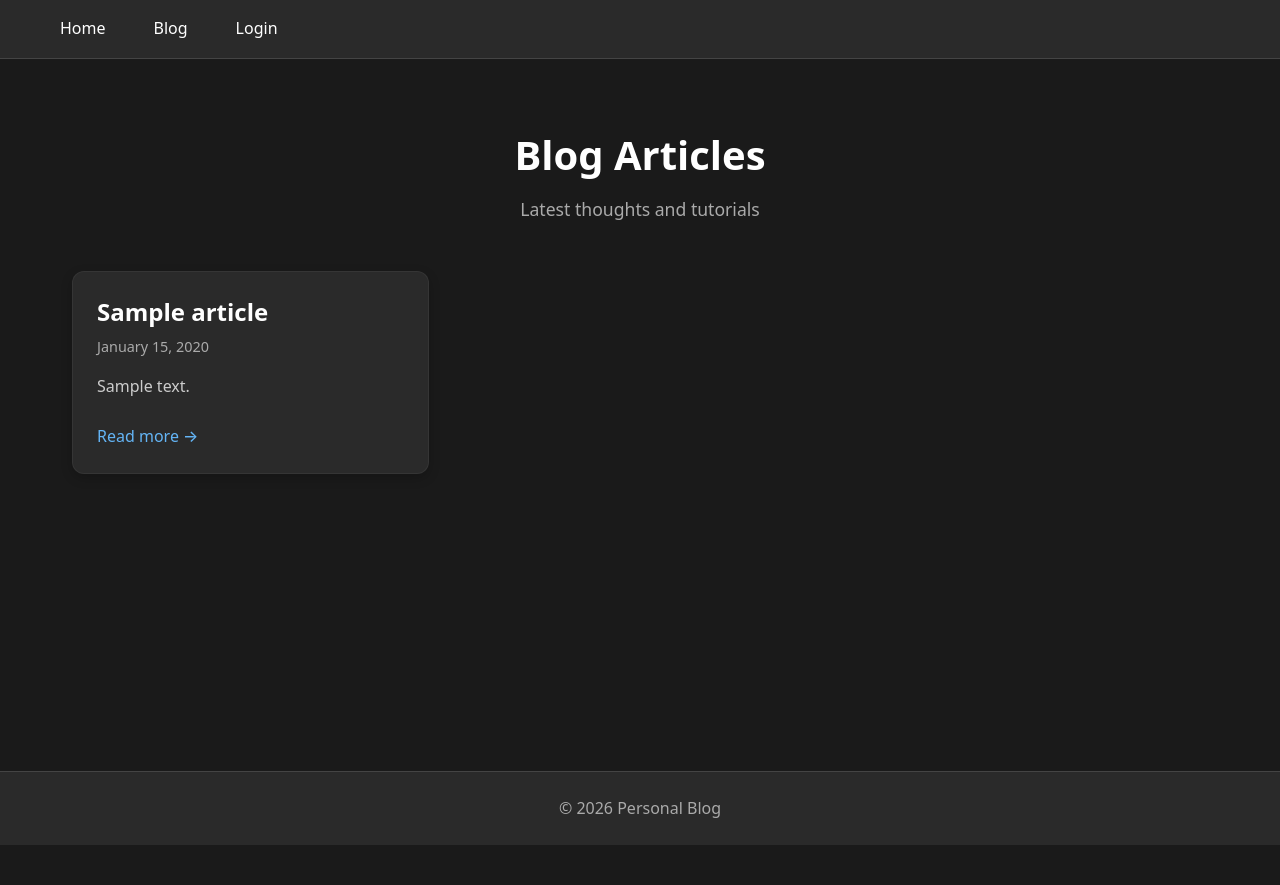
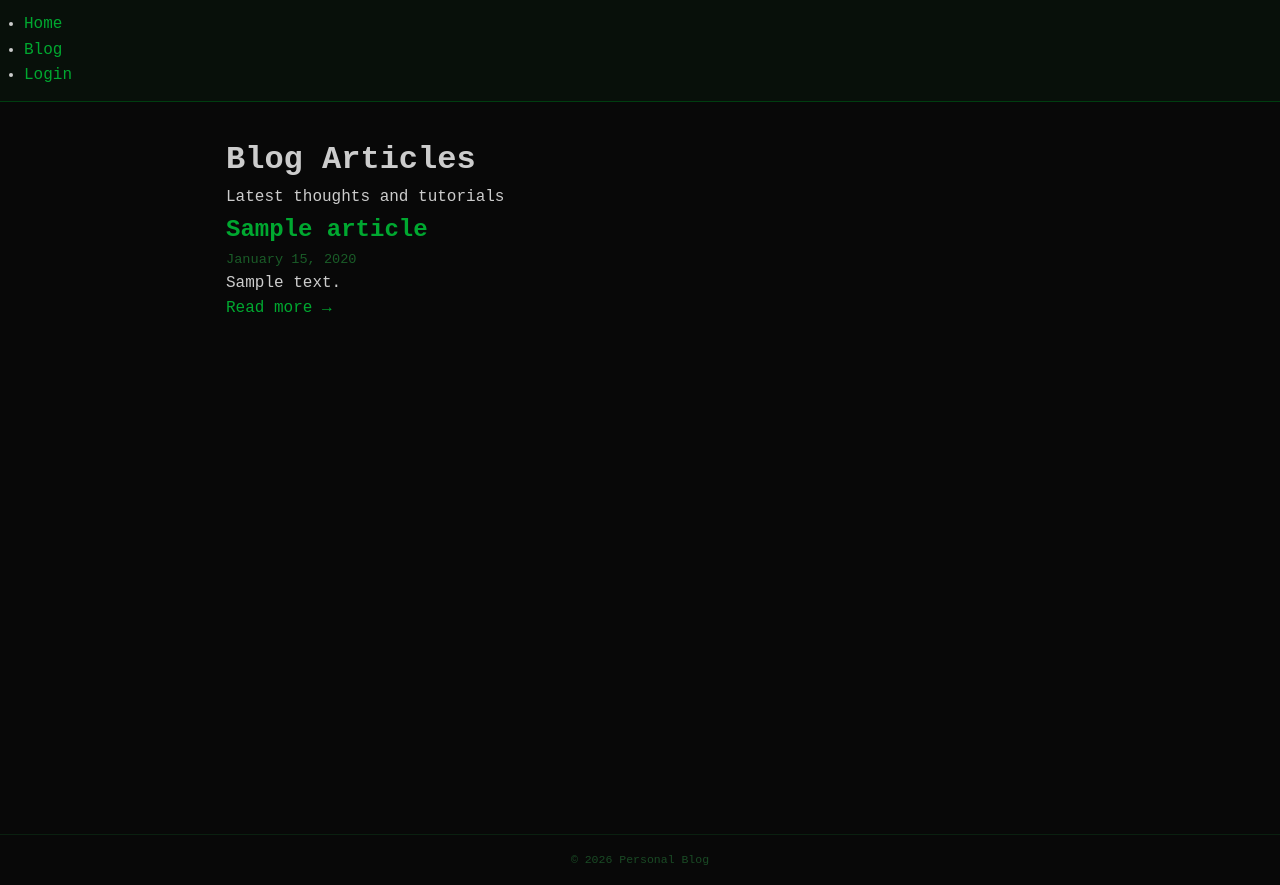
Before and after one commit to MarkeNoBoluo/Website, a Flask app: page /blog/ in a window 1280 px wide. Before the commit the page ends 845 px from the top, so only its background shows below. Run offline with Flask 3, Linux system fonts and the light colour scheme; tables that the repository leaves empty hold one stand-in row (values such as "Sample post"); parts of the project's set-up code (start-up, migrations or seed data) failed here and were passed over.

Commit message:
feat: rewrite style.css with terminal theme variables and component styles

```diff
--- a/static/css/style.css
+++ b/static/css/style.css
@@ -1,499 +1,473 @@
-/* Dark theme CSS for personal blog
- * Background: #1a1a1a (dark gray)
- * Text: #ffffff (white)
- * Links: #64b5f6 (blue)
- * System font stack
- * WCAG AA compliant contrast ratios
+/* Terminal theme — public blog pages
+ * Lightweight terminal aesthetic (no CRT effects — those are home.css only)
+ * Primary: #00ff41 green / #ffb300 amber on #080808 near-black
  */
 
-/* ===== GLOBAL STYLES ===== */
+/* ── Variables ── */
 :root {
-    --bg-primary: #1a1a1a;
-    --bg-secondary: #2a2a2a;
-    --bg-tertiary: #333;
-    --text-primary: #ffffff;
-    --text-secondary: #cccccc;
-    --text-muted: #aaaaaa;
-    --accent-primary: #64b5f6;
-    --accent-hover: #42a5f5;
-    --border-color: #444;
-    --shadow-light: rgba(0, 0, 0, 0.2);
-    --shadow-medium: rgba(0, 0, 0, 0.3);
-    --radius-sm: 4px;
-    --radius-md: 8px;
-    --radius-lg: 12px;
+  --bg:            #080808;
+  --bg2:           #0d0d0d;
+  --green:         #00ff41;
+  --green-dim:     #00c832;
+  --green-faint:   #003d10;
+  --green-bg:      rgba(0,255,65,0.03);
+  --amber:         #ffb300;
+  --red:           #ff2244;
+  --nav-link:      #00a830;
+  --comment:       #2a6e3e;
+  --divider:       #1a4a25;
+  --text-body:     #cccccc;
+  --text-dim:      #1a5c28;
 }
 
-* {
-    box-sizing: border-box;
-    margin: 0;
-    padding: 0;
+/* ── Reset ── */
+*, *::before, *::after { margin: 0; padding: 0; box-sizing: border-box; }
+
+html { font-size: 16px; scroll-behavior: smooth; }
+
+/* ── Base ── */
+body {
+  font-family: 'Share Tech Mono', 'Courier New', monospace;
+  background: var(--bg);
+  color: var(--text-body);
+  line-height: 1.6;
+  min-height: 100vh;
 }
 
-html {
-    font-size: 16px;
-    scroll-behavior: smooth;
+a { color: var(--nav-link); text-decoration: none; }
+a:hover { color: var(--green); }
+
+/* ── Layout ── */
+main {
+  max-width: 860px;
+  margin: 0 auto;
+  padding: 2rem 1rem;
+  min-height: calc(100vh - 100px);
 }
 
-body {
-    font-family: system-ui, -apple-system, BlinkMacSystemFont, 'Segoe UI', Roboto, 'Helvetica Neue', Arial, sans-serif;
-    background-color: #1a1a1a;
-    background-color: var(--bg-primary);
-    color: var(--text-primary);
-    line-height: 1.6;
-    min-height: 100vh;
-    margin: 0;
-    padding: 0;
+/* ── Navigation ── */
+nav {
+  background: var(--green-bg);
+  border-bottom: 1px solid var(--green-faint);
+  padding: 0.75rem 1.5rem;
+  display: flex;
+  align-items: center;
+  justify-content: space-between;
+  flex-wrap: wrap;
+  gap: 0.5rem;
 }
 
-a {
-    color: var(--accent-primary);
+.nav-logo {
+  font-family: 'VT323', 'Courier New', monospace;
+  font-size: 1.4rem;
+  color: var(--green);
+  text-shadow: 0 0 8px var(--green);
   text-decoration: none;
-    transition: color 0.2s ease;
 }
 
-a:hover {
-    color: var(--accent-hover);
-}
-
-/* ===== LAYOUT COMPONENTS ===== */
-main {
-    max-width: 1200px;
-    margin: 0 auto;
-    padding: 1rem;
-    min-height: calc(100vh - 120px);
-}
-
-/* Navigation */
-nav {
-    background-color: var(--bg-secondary);
-    padding: 1rem;
-    border-bottom: 1px solid var(--border-color);
-}
-
-nav ul {
+.nav-links {
   display: flex;
   list-style: none;
-    gap: 1.5rem;
-    justify-content: center;
+  gap: 0.25rem;
+  align-items: center;
   flex-wrap: wrap;
 }
 
-nav a {
-    color: var(--text-primary);
+.nav-links li a,
+.nav-links li span {
+  color: var(--nav-link);
   text-decoration: none;
-    font-weight: 500;
-    padding: 0.5rem 0.75rem;
-    border-radius: var(--radius-sm);
-    transition: background-color 0.2s ease;
+  padding: 0.3rem 0.5rem;
+  font-size: 0.9rem;
+  position: relative;
+  transition: color 0.15s;
 }
 
-nav a:hover {
-    background-color: rgba(255, 255, 255, 0.1);
-    color: var(--accent-primary);
+.nav-links li a:hover { color: var(--green); }
+
+.nav-links li a::before {
+  content: '> ';
+  color: var(--amber);
+  opacity: 0;
+  transition: opacity 0.15s;
 }
 
-nav span {
-    color: var(--text-muted);
-    padding: 0.5rem 0.75rem;
+.nav-links li a:hover::before { opacity: 1; }
+
+.nav-user {
+  color: var(--amber);
+  padding: 0.3rem 0.5rem;
+  font-size: 0.9rem;
 }
 
-/* Footer */
+/* ── Footer ── */
 footer {
-    background-color: var(--bg-secondary);
-    padding: 1.5rem;
+  border-top: 1px solid #0a2010;
+  padding: 1rem 1.5rem;
   text-align: center;
-    border-top: 1px solid var(--border-color);
-    color: var(--text-muted);
+  font-size: 0.72rem;
+  color: var(--divider);
   margin-top: 2rem;
 }
 
-/* Flash messages */
+/* ── Flash messages ── */
 .flash-messages {
-    max-width: 800px;
-    margin: 1rem auto;
+  max-width: 860px;
+  margin: 1rem auto 0;
+  padding: 0 1rem;
 }
 
 .flash {
-    padding: 1rem;
-    border-radius: var(--radius-md);
+  border-left: 2px solid var(--green-dim);
+  background: rgba(0, 200, 50, 0.05);
+  color: var(--green-dim);
+  padding: 0.6rem 1rem;
   margin-bottom: 0.5rem;
-    border-left: 4px solid var(--accent-primary);
-    background-color: var(--bg-secondary);
+  font-size: 0.82rem;
 }
 
 .flash.success {
-    border-left-color: #4caf50;
+  border-left-color: var(--green);
+  background: rgba(0, 255, 65, 0.05);
+  color: var(--green);
 }
 
 .flash.error {
-    border-left-color: #f44336;
+  border-left-color: var(--red);
+  background: rgba(255, 34, 68, 0.05);
+  color: var(--red);
 }
 
 .flash.warning {
-    border-left-color: #ff9800;
+  border-left-color: var(--amber);
+  background: rgba(255, 179, 0, 0.05);
+  color: var(--amber);
 }
 
-/* ===== BLOG COMPONENTS ===== */
-/* Blog header */
-.blog-header {
-    text-align: center;
-    margin: 2rem 0 3rem;
-    padding: 0 1rem;
+/* ── Section header ── */
+.t-section-header {
+  font-family: 'VT323', 'Courier New', monospace;
+  font-size: 1.3rem;
+  color: var(--amber);
+  margin-bottom: 1.5rem;
+  padding-bottom: 0.4rem;
+  position: relative;
 }
 
-.blog-header h1 {
-    font-size: 2.5rem;
-    margin-bottom: 0.5rem;
-    color: var(--text-primary);
+.t-section-header::after {
+  content: '';
+  display: block;
+  height: 1px;
+  margin-top: 0.4rem;
+  background: linear-gradient(to right, var(--green-faint), transparent);
 }
 
-.blog-header .subtitle {
-    color: var(--text-muted);
-    font-size: 1.1rem;
-}
-
-/* Articles grid */
-.articles-grid {
-    display: grid;
-    grid-template-columns: 1fr;
-    gap: 2rem;
-    margin: 2rem 0;
-}
-
-/* Article card */
-.article-card {
-    background: var(--bg-secondary);
-    border-radius: var(--radius-lg);
-    padding: 1.5rem;
-    box-shadow: 0 4px 12px var(--shadow-light);
-    transition: transform 0.2s ease, box-shadow 0.2s ease;
-    border: 1px solid rgba(255, 255, 255, 0.05);
-}
-
-.article-card:hover {
-    transform: translateY(-4px);
-    box-shadow: 0 8px 24px var(--shadow-medium);
-}
-
-.card-content {
-    height: 100%;
+/* ── Blog article list ── */
+.t-article-list {
   display: flex;
   flex-direction: column;
 }
 
-.article-title {
-    margin: 0 0 0.5rem 0;
-    font-size: 1.5rem;
-    line-height: 1.3;
+.t-article-row {
+  display: grid;
+  grid-template-columns: 140px 1fr auto;
+  align-items: center;
+  gap: 1rem;
+  padding: 0.6rem 0.5rem 0.6rem 0;
+  border-bottom: 1px solid #0f2e17;
+  text-decoration: none;
+  transition: background 0.15s, padding-left 0.15s;
 }
 
-.article-title a {
-    color: var(--text-primary);
-    text-decoration: none;
+.t-article-row:hover {
+  background: rgba(0,255,65,0.04);
+  padding-left: 0.4rem;
 }
 
-.article-title a:hover {
-    color: var(--accent-primary);
+.t-article-date {
+  font-size: 0.82rem;
+  color: var(--text-dim);
+  white-space: nowrap;
 }
 
-.article-meta {
-    color: var(--text-muted);
-    font-size: 0.9rem;
-    margin-bottom: 1rem;
+.t-article-date span { color: var(--amber); }
+
+.t-article-title {
+  color: var(--green-dim);
+  font-size: 0.95rem;
+  transition: color 0.15s, text-shadow 0.15s;
 }
 
-.article-excerpt {
-    color: var(--text-secondary);
-    line-height: 1.6;
-    margin-bottom: 1.5rem;
-    flex-grow: 1;
+.t-article-row:hover .t-article-title {
+  color: var(--green);
+  text-shadow: 0 0 6px rgba(0,255,65,0.4);
 }
 
-.article-excerpt p {
-    margin: 0;
+.t-article-tag {
+  font-size: 0.72rem;
+  color: var(--comment);
+  border: 1px solid var(--divider);
+  padding: 0.1rem 0.4rem;
+  white-space: nowrap;
 }
 
-.article-actions {
-    margin-top: auto;
+/* Empty state */
+.t-empty {
+  color: var(--comment);
+  font-size: 0.9rem;
+  padding: 2rem 0;
 }
 
-.read-more {
-    display: inline-block;
-    color: var(--accent-primary);
-    text-decoration: none;
-    font-weight: 500;
+/* ── Article detail ── */
+.article-detail {
+  max-width: 780px;
+  margin: 0 auto;
 }
 
-.read-more:hover {
-    text-decoration: underline;
+.t-prompt {
+  font-size: 0.82rem;
+  color: var(--text-dim);
+  margin-bottom: 0.75rem;
 }
 
-/* No articles message */
-.no-articles {
-    text-align: center;
-    padding: 3rem;
-    color: var(--text-muted);
-    font-size: 1.1rem;
-}
-
-/* ===== ARTICLE DETAIL COMPONENTS ===== */
-.article-detail {
-    max-width: 800px;
-    margin: 0 auto;
-    padding: 2rem 1rem;
+h1.article-title {
+  font-family: 'VT323', 'Courier New', monospace;
+  font-size: clamp(1.8rem, 5vw, 2.8rem);
+  color: var(--green);
+  text-shadow: 0 0 12px var(--green);
+  line-height: 1.1;
+  margin-bottom: 0.75rem;
 }
 
 .article-header {
   margin-bottom: 2rem;
-    border-bottom: 1px solid var(--border-color);
+  border-bottom: 1px solid var(--green-faint);
   padding-bottom: 1rem;
 }
 
-.article-header .article-title {
-    font-size: 2.5rem;
-    margin: 0 0 0.5rem 0;
-    line-height: 1.2;
+.article-meta {
+  font-size: 0.85rem;
+  color: var(--text-dim);
 }
 
-.article-header .article-meta {
-    color: var(--text-muted);
+.article-meta .meta-bracket { color: var(--amber); }
+
+/* Article body */
+.article-content {
+  color: var(--text-body);
+  line-height: 1.8;
   font-size: 1rem;
 }
 
-.article-content {
-    line-height: 1.8;
-    font-size: 1.1rem;
+.article-content h2 {
+  font-family: 'VT323', 'Courier New', monospace;
+  font-size: 1.6rem;
+  color: var(--green-dim);
+  margin: 2rem 0 0.75rem;
 }
 
-.article-content h2 {
-    font-size: 1.8rem;
-    margin: 2rem 0 1rem 0;
-    color: var(--text-primary);
+.article-content h2::before { content: '## '; color: var(--amber); }
+
+.article-content h3 {
+  font-family: 'VT323', 'Courier New', monospace;
+  font-size: 1.3rem;
+  color: var(--nav-link);
+  margin: 1.5rem 0 0.5rem;
 }
 
-.article-content h3 {
-    font-size: 1.5rem;
-    margin: 1.5rem 0 0.75rem 0;
-    color: var(--text-secondary);
-}
+.article-content h3::before { content: '### '; color: var(--amber); }
 
-.article-content p {
-    margin: 1rem 0;
-}
+.article-content p { margin: 0.9rem 0; }
+
+.article-content a { color: var(--green-dim); }
+.article-content a:hover { color: var(--green); }
 
 .article-content code {
-    background: var(--bg-tertiary);
-    padding: 0.2rem 0.4rem;
-    border-radius: var(--radius-sm);
-    font-family: 'SF Mono', 'Monaco', 'Consolas', monospace;
+  background: var(--bg2);
+  color: var(--amber);
+  padding: 0.1rem 0.35rem;
+  font-family: 'Share Tech Mono', 'Courier New', monospace;
   font-size: 0.9em;
 }
 
 .article-content pre {
-    background: #1e1e1e;
+  background: var(--bg2);
+  border-left: 2px solid var(--green-faint);
   padding: 1rem;
-    border-radius: var(--radius-md);
   overflow-x: auto;
   margin: 1.5rem 0;
+}
+
+.article-content pre code {
+  background: none;
+  color: var(--green-dim);
+  padding: 0;
+  font-size: 0.88rem;
+}
+
+.article-content ul, .article-content ol {
+  margin: 0.75rem 0 0.75rem 1.5rem;
+}
+
+.article-content li { margin: 0.3rem 0; }
+
+.article-content blockquote {
+  border-left: 2px solid var(--amber);
+  margin: 1rem 0;
+  padding: 0.5rem 1rem;
+  color: var(--comment);
+  font-style: italic;
 }
 
 .article-footer {
   margin-top: 3rem;
   padding-top: 1.5rem;
-    border-top: 1px solid var(--border-color);
+  border-top: 1px solid var(--green-faint);
 }
 
 .back-to-blog {
-    color: var(--accent-primary);
-    text-decoration: none;
-    font-weight: 500;
+  color: var(--nav-link);
+  font-size: 0.9rem;
+}
+.back-to-blog:hover { color: var(--green); }
+
+/* ── Auth / Login ── */
+.t-auth-container {
+  display: flex;
+  justify-content: center;
+  align-items: flex-start;
+  padding: 3rem 1rem;
 }
 
-.back-to-blog:hover {
-    text-decoration: underline;
+.t-auth-box {
+  border: 1px solid var(--green-faint);
+  background: rgba(0,255,65,0.02);
+  padding: 2rem;
+  width: 100%;
+  max-width: 420px;
 }
 
-/* ===== 404 PAGE COMPONENTS ===== */
-/* Blog 404 page */
-.error-page {
-    max-width: 600px;
-    margin: 4rem auto;
-    padding: 2rem;
+.t-auth-box .t-section-header { margin-bottom: 1.5rem; }
+
+.t-auth-box .form-group { margin-bottom: 1.25rem; }
+
+.t-auth-box label {
+  display: block;
+  color: var(--nav-link);
+  font-size: 0.8rem;
+  margin-bottom: 0.35rem;
+}
+
+.t-auth-box input[type="text"],
+.t-auth-box input[type="password"] {
+  width: 100%;
+  background: var(--bg2);
+  border: 1px solid var(--green-faint);
+  color: var(--green-dim);
+  font-family: 'Share Tech Mono', 'Courier New', monospace;
+  font-size: 0.95rem;
+  padding: 0.6rem 0.75rem;
+  outline: none;
+  transition: border-color 0.15s, box-shadow 0.15s;
+}
+
+.t-auth-box input:focus {
+  border-color: var(--green-dim);
+  box-shadow: 0 0 6px rgba(0,255,65,0.25);
+}
+
+.t-auth-box input:invalid { border-color: var(--red); }
+
+.t-btn {
+  display: inline-block;
+  border: 1px solid var(--green);
+  color: var(--green);
+  background: transparent;
+  font-family: 'Share Tech Mono', 'Courier New', monospace;
+  font-size: 0.95rem;
+  padding: 0.6rem 1.5rem;
+  cursor: pointer;
+  text-decoration: none;
+  transition: background 0.15s, color 0.15s;
+  width: 100%;
   text-align: center;
 }
 
-.error-content h1 {
-    font-size: 6rem;
-    margin: 0;
-    color: var(--accent-primary);
-    font-weight: 300;
+.t-btn:hover {
+  background: var(--green);
+  color: var(--bg);
 }
 
-.error-content h2 {
-    font-size: 2rem;
-    margin: 0 0 1rem 0;
+.t-auth-hint {
+  margin-top: 1.25rem;
+  font-size: 0.8rem;
+  color: var(--text-dim);
 }
 
-.error-message {
-    font-size: 1.1rem;
-    color: var(--text-secondary);
-    margin-bottom: 2rem;
-    line-height: 1.6;
+/* ── Error pages ── */
+.t-error-page {
+  text-align: center;
+  padding: 4rem 1rem;
 }
 
-.error-actions {
-    display: flex;
-    gap: 1rem;
-    justify-content: center;
-    margin-bottom: 3rem;
-    flex-wrap: wrap;
+.t-error-code {
+  font-family: 'VT323', 'Courier New', monospace;
+  font-size: clamp(5rem, 20vw, 8rem);
+  color: var(--green);
+  text-shadow: 0 0 20px rgba(0,255,65,0.5);
+  line-height: 1;
+  display: block;
 }
 
-.btn {
-    padding: 0.75rem 1.5rem;
-    border-radius: var(--radius-md);
-    text-decoration: none;
-    font-weight: 500;
-    display: inline-block;
-    transition: all 0.2s ease;
+.t-error-msg {
+  color: var(--text-body);
+  font-size: 1rem;
+  margin: 0.5rem 0 2rem;
 }
 
-.btn-primary {
-    background: var(--accent-primary);
-    color: #000000;
+.t-error-actions { display: flex; gap: 1rem; justify-content: center; flex-wrap: wrap; }
+
+.t-btn-outline {
+  display: inline-block;
+  border: 1px solid var(--green-faint);
+  color: var(--nav-link);
+  background: transparent;
+  font-family: 'Share Tech Mono', 'Courier New', monospace;
+  font-size: 0.9rem;
+  padding: 0.5rem 1.25rem;
+  text-decoration: none;
+  transition: border-color 0.15s, color 0.15s;
 }
 
-.btn-primary:hover {
-    background: var(--accent-hover);
-    color: #000000;
+.t-btn-outline:hover {
+  border-color: var(--green);
+  color: var(--green);
 }
 
-.btn-secondary {
-    background: var(--bg-tertiary);
-    color: var(--text-primary);
-    border: 1px solid var(--border-color);
+/* 500 debug panel */
+.t-debug-panel {
+  margin-top: 2rem;
+  border: 1px solid var(--red);
+  background: rgba(255,34,68,0.04);
+  padding: 1rem;
+  text-align: left;
 }
 
-.btn-secondary:hover {
-    background: #555;
+.t-debug-header {
+  font-family: 'VT323', 'Courier New', monospace;
+  color: var(--red);
+  font-size: 1.1rem;
+  margin-bottom: 0.75rem;
 }
 
-.recommendations {
-    text-align: left;
-    margin-top: 3rem;
-    padding-top: 2rem;
-    border-top: 1px solid var(--border-color);
+.t-debug-panel pre {
+  color: var(--red);
+  font-family: 'Share Tech Mono', 'Courier New', monospace;
+  font-size: 0.78rem;
+  overflow-x: auto;
+  white-space: pre-wrap;
+  word-break: break-word;
 }
 
-.recommendations h3 {
-    font-size: 1.3rem;
-    margin-bottom: 1.5rem;
-}
-
-.recommendation-list {
-    display: flex;
-    flex-direction: column;
-    gap: 1.5rem;
-}
-
-.recommendation-item {
-    background: var(--bg-secondary);
-    padding: 1.25rem;
-    border-radius: var(--radius-md);
-}
-
-.recommendation-item h4 {
-    margin: 0 0 0.5rem 0;
-    font-size: 1.1rem;
-}
-
-.recommendation-item h4 a {
-    color: var(--text-primary);
-    text-decoration: none;
-}
-
-.recommendation-item h4 a:hover {
-    color: var(--accent-primary);
-}
-
-.recommendation-excerpt {
-    color: var(--text-muted);
-    font-size: 0.95rem;
-    line-height: 1.5;
-    margin: 0;
-}
-
-/* Global 404 page */
-.error-container {
-    max-width: 600px;
-    padding: 2rem;
-}
-
-.home-link {
-    display: inline-block;
-    padding: 0.75rem 1.5rem;
-    background: var(--accent-primary);
-    color: #000000;
-    text-decoration: none;
-    border-radius: var(--radius-md);
-    font-weight: 500;
-    transition: background 0.2s ease;
-}
-
-.home-link:hover {
-    background: var(--accent-hover);
-}
-
-/* ===== RESPONSIVE DESIGN ===== */
-@media (min-width: 768px) {
-    /* Articles grid */
-    .articles-grid {
-        grid-template-columns: repeat(auto-fill, minmax(350px, 1fr));
-    }
-
-    /* Article detail */
-    .article-detail {
-        padding: 3rem 2rem;
-    }
-
-    .article-header .article-title {
-        font-size: 3rem;
-    }
-
-    /* Navigation */
-    nav ul {
-        justify-content: flex-start;
-        padding: 0 2rem;
-    }
-
-    /* Main content */
-    main {
-        padding: 2rem;
-    }
-}
-
-/* ===== UTILITY CLASSES ===== */
-.text-center {
-    text-align: center;
-}
-
-.mt-1 { margin-top: 0.5rem; }
-.mt-2 { margin-top: 1rem; }
-.mt-3 { margin-top: 1.5rem; }
-.mt-4 { margin-top: 2rem; }
-
-.mb-1 { margin-bottom: 0.5rem; }
-.mb-2 { margin-bottom: 1rem; }
-.mb-3 { margin-bottom: 1.5rem; }
-.mb-4 { margin-bottom: 2rem; }
-
-/* ===== WCAG AA COMPLIANCE ===== */
-/* Color contrast checks:
- * - Background #1a1a1a (RGB 26,26,26) vs Text #ffffff (RGB 255,255,255)
- *   Contrast ratio: 16.0:1 (AAA compliant)
- * - Background #1a1a1a vs Link #64b5f6 (RGB 100,181,246)
- *   Contrast ratio: 5.7:1 (AA compliant, AAA for large text)
- * - Background #2a2a2a (RGB 42,42,42) vs Text #cccccc (RGB 204,204,204)
- *   Contrast ratio: 8.6:1 (AAA compliant)
- */
+/* ── Utility ── */
+.text-center { text-align: center; }
```
Lines whose indentation alone changed are shown as unchanged.
